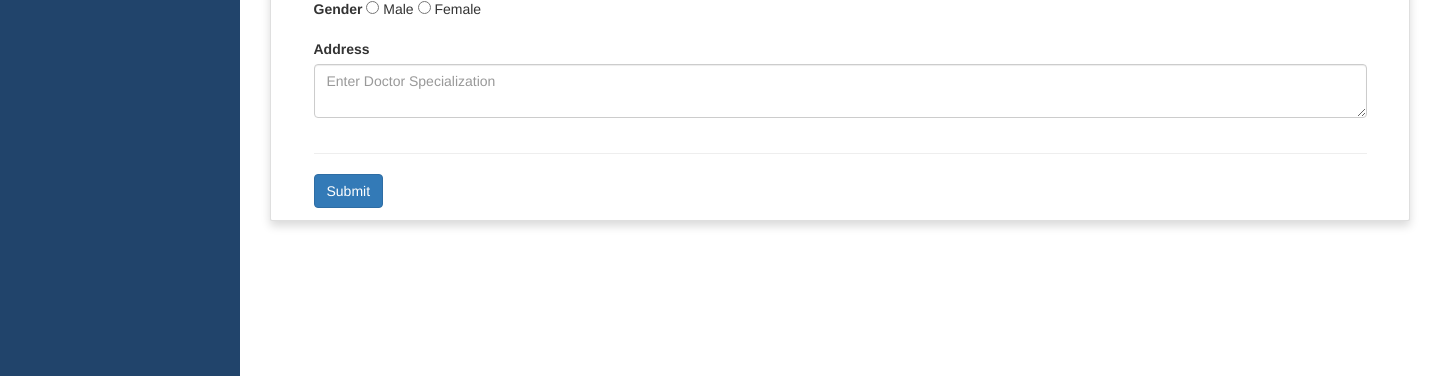
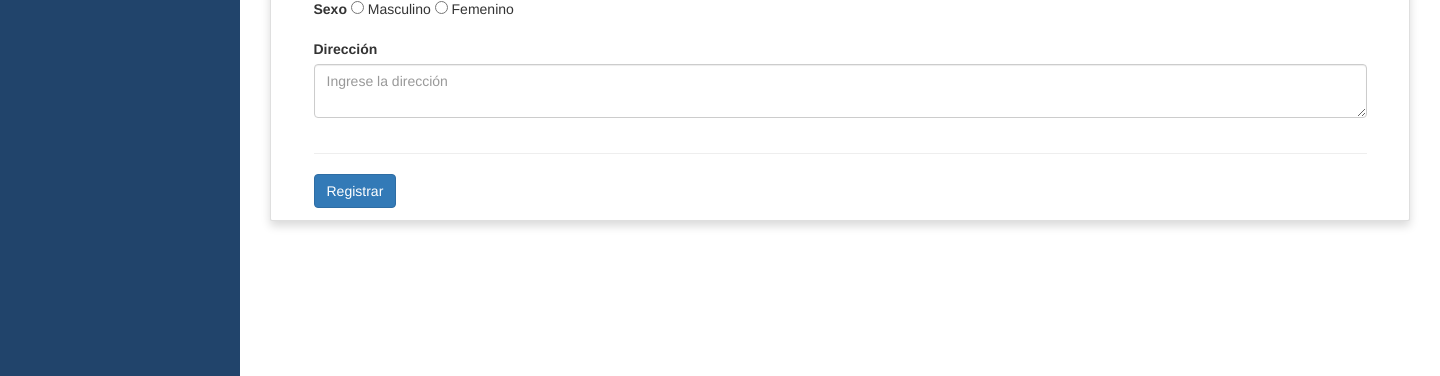
Before and after one commit to vhanccos/ips_proyecto, a Django app: page /add_patient in a window 1440 px wide. Shown: the part 424-800 px from the top of the page. Run offline with Django 3.2, Linux system fonts and the light colour scheme; the visitor is signed in with stand-in values (Sample User, id 1); some libraries are stand-ins or nearby versions.

Commit message:
actualiza etiquetas

```diff
--- a/hospitals/templates/add_patient.html
+++ b/hospitals/templates/add_patient.html
@@ -3,28 +3,29 @@
 {% block content %}
   <html>
     <head>
-<link rel="stylesheet" href="https://maxcdn.bootstrapcdn.com/bootstrap/3.4.1/css/bootstrap.min.css">
+      <link rel="stylesheet"
+            href="https://maxcdn.bootstrapcdn.com/bootstrap/3.4.1/css/bootstrap.min.css">
       <script src="https://ajax.googleapis.com/ajax/libs/jquery/3.5.1/jquery.min.js"></script>
       <script src="https://maxcdn.bootstrapcdn.com/bootstrap/3.4.1/js/bootstrap.min.js"></script>
-  <link rel="stylesheet" href="https://cdnjs.cloudflare.com/ajax/libs/font-awesome/4.7.0/css/font-awesome.min.css">
-  <link rel="stylesheet" href="https://use.fontawesome.com/releases/v5.6.3/css/all.css" integrity="sha384-UHRtZLI+pbxtHCWp1t77Bi1L4ZtiqrqD80Kn4Z8NTSRyMA2Fd33n5dQ8lWUE00s/" crossorigin="anonymous">
-
+      <link rel="stylesheet"
+            href="https://cdnjs.cloudflare.com/ajax/libs/font-awesome/4.7.0/css/font-awesome.min.css">
+      <link rel="stylesheet"
+            href="https://use.fontawesome.com/releases/v5.6.3/css/all.css"
+            integrity="sha384-UHRtZLI+pbxtHCWp1t77Bi1L4ZtiqrqD80Kn4Z8NTSRyMA2Fd33n5dQ8lWUE00s/"
+            crossorigin="anonymous">
     </head>
     <body>
       {% if error == "no" %}
         <script>
-	   alert('Record Save Successfully');
+	   alert('Se guardó satisfactoriamente');
        window.location=('{% url "view_patient" %}');
         </script>
       {% endif %}
-
-{% if error == "yes" %}
-     <script>
-	    alert('Something went wrong, Try Again');
-     </script>
-{% endif %}
-
-<br><br><br><br>
+      {% if error == "yes" %}<script>alert('Algo salió mal. Inténtelo de nuevo');</script>{% endif %}
+      <br>
+      <br>
+      <br>
+      <br>
       <div class="container card shadow m-5">
         <div class="card-body">
           <h5 class="p-2" style="border-bottom: 2px solid orange">Add Patient</h5>
@@ -33,40 +34,47 @@
             <form method="post">
               {% csrf_token %}
               <div class="form-row">
-
                 <div class="col-sm-12">
                   <div class="form-group">
-								<label>Patient Name</label>
-								<input type="text" name="name" class="form-control" placeholder="Enter Doctor Name" required>
+                    <label>Nombre del paciente</label>
+                    <input type="text"
+                           name="name"
+                           class="form-control"
+                           placeholder="Ingrese el nombre del paciente"
+                           required>
                   </div>
                 </div>
-
                 <div class="col-sm-12">
                   <div class="form-group">
-								<label>Mobile Number</label>
-								<input type="text" name="mobile" class="form-control" placeholder="Enter Ten Digit Mobile Number" required>
+                    <label>Número de teléfono</label>
+                    <input type="text"
+                           name="mobile"
+                           class="form-control"
+                           placeholder="Ingrese el número de teléfono"
+                           required>
                   </div>
                 </div>
-
                 <div class="col-sm-12">
                   <div class="form-group">
-								<label>Gender</label>
-								<input type="radio" name="gender" value="Male"> Male
-								<input type="radio" name="gender" value="Female"> Female
+                    <label>Sexo</label>
+                    <input type="radio" name="gender" value="Male">
+                    Masculino
+                    <input type="radio" name="gender" value="Female">
+                    Femenino
                   </div>
                 </div>
-
                 <div class="col-sm-12">
                   <div class="form-group">
-								<label>Address</label>
-                                <textarea name="address" class="form-control" placeholder="Enter Doctor Specialization" required></textarea>
+                    <label>Dirección</label>
+                    <textarea name="address"
+                              class="form-control"
+                              placeholder="Ingrese la dirección"
+                              required></textarea>
                   </div>
                 </div>
-
-
               </div>
               <hr>
-					<input type="submit" value="Submit" class="btn btn-primary">
+              <input type="submit" value="Registrar" class="btn btn-primary">
             </form>
           </div>
         </div>
```
Also changed, not shown: hospitals/templates/add_appointment.html (+19 -27 lines), hospitals/templates/add_doctor.html (+33 -26 lines), hospitals/templates/admin_home.html (+27 -22 lines). Lines whose indentation alone changed are shown as unchanged.
